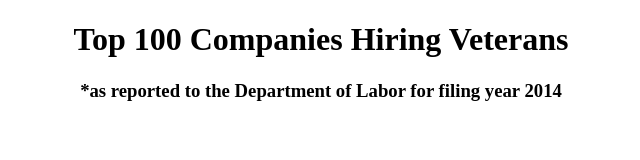
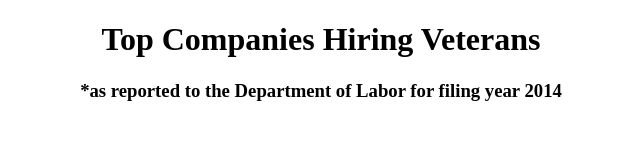
Before and after one commit to owendismuke/hired-vets, a website: page client/index.html in a window 1280 px wide. Shown: the whole page, without its empty margins (319-959 px from the left). Drawn offline with nearby package versions, Linux system fonts and the light colour scheme; no server answers.

Commit message:
Wording changes

```diff
--- a/client/index.html
+++ b/client/index.html
@@ -4,7 +4,7 @@
     <link rel="stylesheet" href="styles.css">
   </head>
   <body>
-    <h1 class="title">Top 100 Companies Hiring Veterans</h1>
+    <h1 class="title">Top Companies Hiring Veterans</h1>
     <h3 class="title">*as reported to the Department of Labor for filing year 2014</h3>
     <script src="https://cdnjs.cloudflare.com/ajax/libs/d3/3.5.6/d3.min.js"></script>
     <script src="index.js"></script>
```
